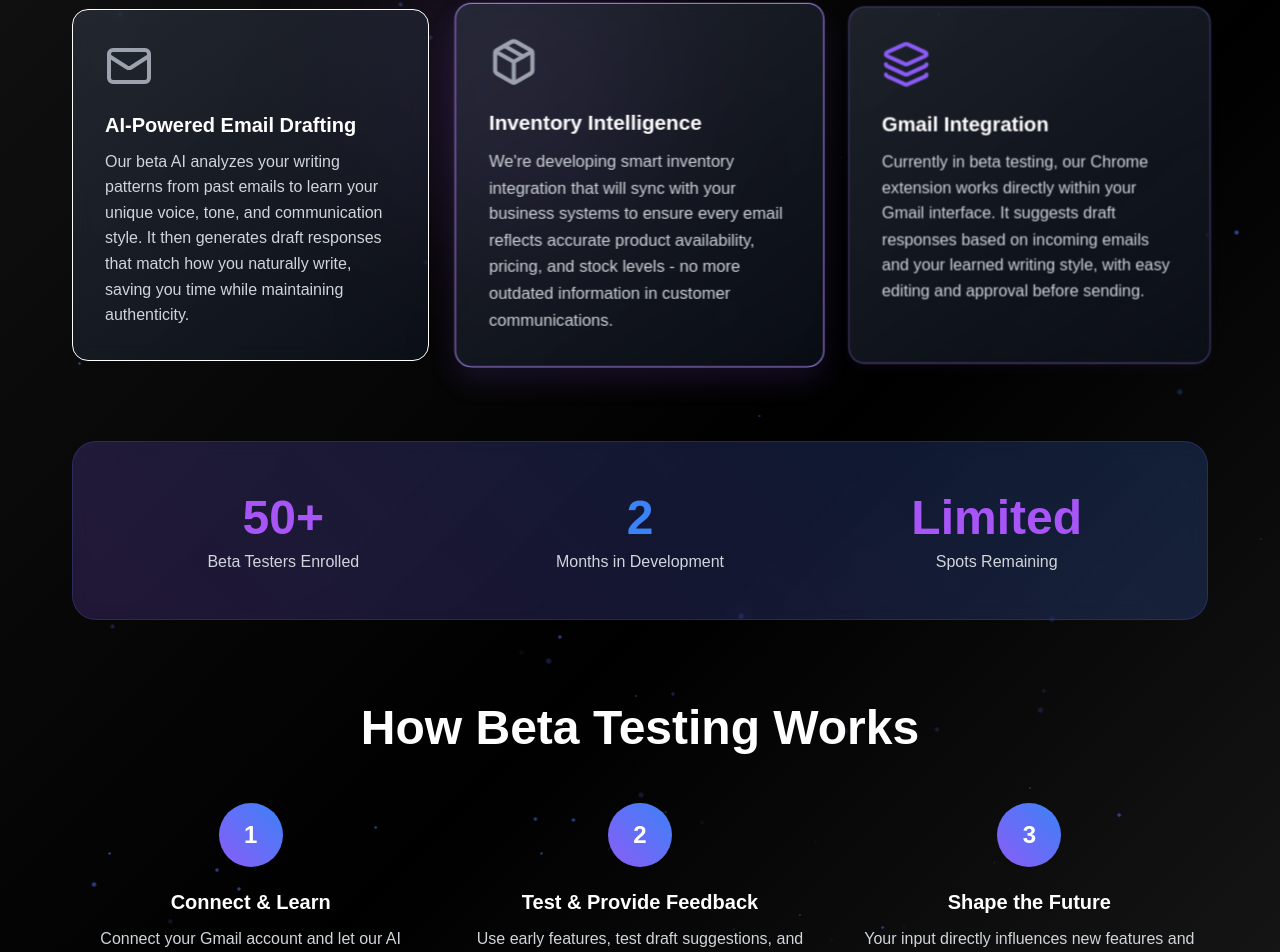
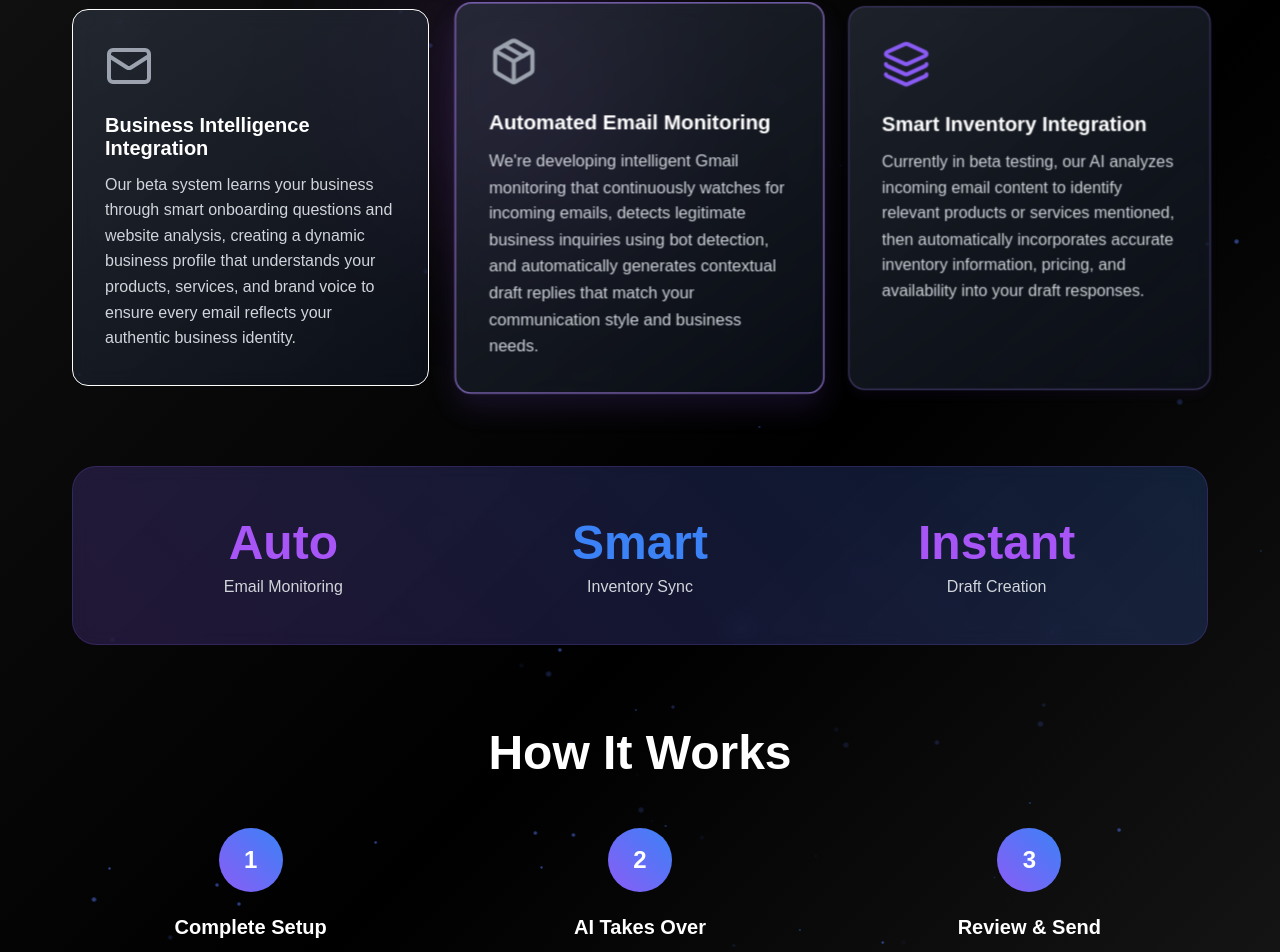
Before and after one commit to NygerianPrynce/Larynx, a React (Vite) app in the folder larynx-frontend/: page /login in a window 1280 px wide. Shown: the part 838-1790 px from the top of the page. Built offline with nearby package versions, Linux system fonts and the light colour scheme.

Commit message:
launch page fixes again

```diff
--- a/larynx-frontend/src/pages/LoginPage.jsx
+++ b/larynx-frontend/src/pages/LoginPage.jsx
@@ -67,18 +67,18 @@ const LarynxAILaunch = () => {
   const features = [
     {
       icon: Mail,
-      title: "AI-Powered Email Drafting",
-      description: "Our beta AI analyzes your writing patterns from past emails to learn your unique voice, tone, and communication style. It then generates draft responses that match how you naturally write, saving you time while maintaining authenticity."
+      title: "Business Intelligence Integration",
+      description: "Our beta system learns your business through smart onboarding questions and website analysis, creating a dynamic business profile that understands your products, services, and brand voice to ensure every email reflects your authentic business identity."
     },
     {
       icon: Package,
-      title: "Inventory Intelligence",
-      description: "We're developing smart inventory integration that will sync with your business systems to ensure every email reflects accurate product availability, pricing, and stock levels - no more outdated information in customer communications."
+      title: "Automated Email Monitoring",
+      description: "We're developing intelligent Gmail monitoring that continuously watches for incoming emails, detects legitimate business inquiries using bot detection, and automatically generates contextual draft replies that match your communication style and business needs."
     },
     {
       icon: Layers,
-      title: "Gmail Integration",
-      description: "Currently in beta testing, our Chrome extension works directly within your Gmail interface. It suggests draft responses based on incoming emails and your learned writing style, with easy editing and approval before sending."
+      title: "Smart Inventory Integration",
+      description: "Currently in beta testing, our AI analyzes incoming email content to identify relevant products or services mentioned, then automatically incorporates accurate inventory information, pricing, and availability into your draft responses."
     }
   ]
 
@@ -754,11 +754,11 @@ const LarynxAILaunch = () => {
           </div>
 
           <h1 style={styles.heroTitle} className="hero-title">
-            Email Intelligence<br />In Development
+            Email Intelligence<br />Reimagined
           </h1>
           <p style={styles.heroSubtitle} className="hero-subtitle">
-            We're building an AI that learns to write emails in your authentic voice while staying
-            perfectly synced with your inventory and business data. Join our beta program to help shape the future of email automation.
+            Larynx AI automatically drafts emails that sound authentically like you,
+            while staying perfectly in sync with your inventory and business needs. Join our beta program to experience the future of email automation.
           </p>
           <div style={styles.heroButtons}>
             <button style={styles.primaryButton} className="primary-button" onClick={handleGetStarted}>
@@ -800,38 +800,38 @@ const LarynxAILaunch = () => {
         <div style={styles.statsSection}>
           <div style={styles.statsGrid}>
             <div>
-              <div style={styles.statNumber}>50+</div>
-              <div style={styles.statLabel}>Beta Testers Enrolled</div>
+              <div style={styles.statNumber}>Auto</div>
+              <div style={styles.statLabel}>Email Monitoring</div>
             </div>
             <div>
-              <div style={{...styles.statNumber, color: '#3b82f6'}}>2</div>
-              <div style={styles.statLabel}>Months in Development</div>
+              <div style={{...styles.statNumber, color: '#3b82f6'}}>Smart</div>
+              <div style={styles.statLabel}>Inventory Sync</div>
             </div>
             <div>
-              <div style={styles.statNumber}>Limited</div>
-              <div style={styles.statLabel}>Spots Remaining</div>
+              <div style={styles.statNumber}>Instant</div>
+              <div style={styles.statLabel}>Draft Creation</div>
             </div>
           </div>
         </div>
 
         {/* How It Works */}
         <div>
-          <h2 style={styles.sectionTitle} className="section-title">How Beta Testing Works</h2>
+          <h2 style={styles.sectionTitle} className="section-title">How It Works</h2>
           <div style={styles.howItWorksGrid}>
             <div style={styles.stepCard}>
               <div style={styles.stepNumber}>1</div>
-              <h3 style={styles.stepTitle}>Connect & Learn</h3>
-              <p style={styles.stepDescription}>Connect your Gmail account and let our AI analyze your writing patterns to understand your unique communication style</p>
+              <h3 style={styles.stepTitle}>Complete Setup</h3>
+              <p style={styles.stepDescription}>Add your business info, writing style, signature, and inventory through our guided onboarding process</p>
             </div>
             <div style={styles.stepCard}>
               <div style={styles.stepNumber}>2</div>
-              <h3 style={styles.stepTitle}>Test & Provide Feedback</h3>
-              <p style={styles.stepDescription}>Use early features, test draft suggestions, and share your feedback to help us improve the AI's accuracy</p>
+              <h3 style={styles.stepTitle}>AI Takes Over</h3>
+              <p style={styles.stepDescription}>Our system monitors your Gmail and automatically generates draft replies using your business context and inventory data</p>
             </div>
             <div style={styles.stepCard}>
               <div style={styles.stepNumber}>3</div>
-              <h3 style={styles.stepTitle}>Shape the Future</h3>
-              <p style={styles.stepDescription}>Your input directly influences new features and improvements as we build towards our full launch</p>
+              <h3 style={styles.stepTitle}>Review & Send</h3>
+              <p style={styles.stepDescription}>Check the AI-generated drafts in your Gmail and send when ready - you maintain full control over every message</p>
             </div>
           </div>
         </div>
```
